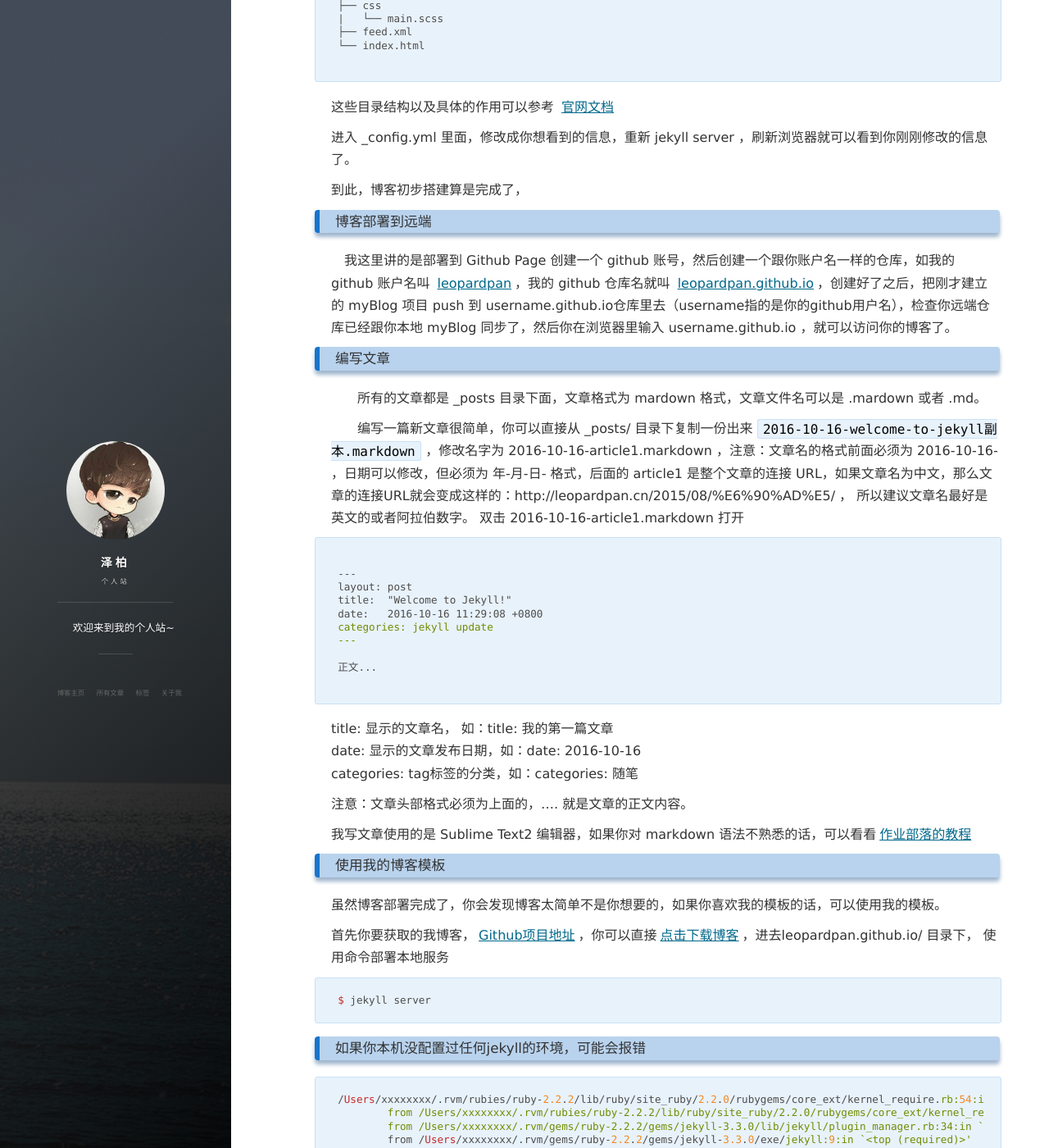
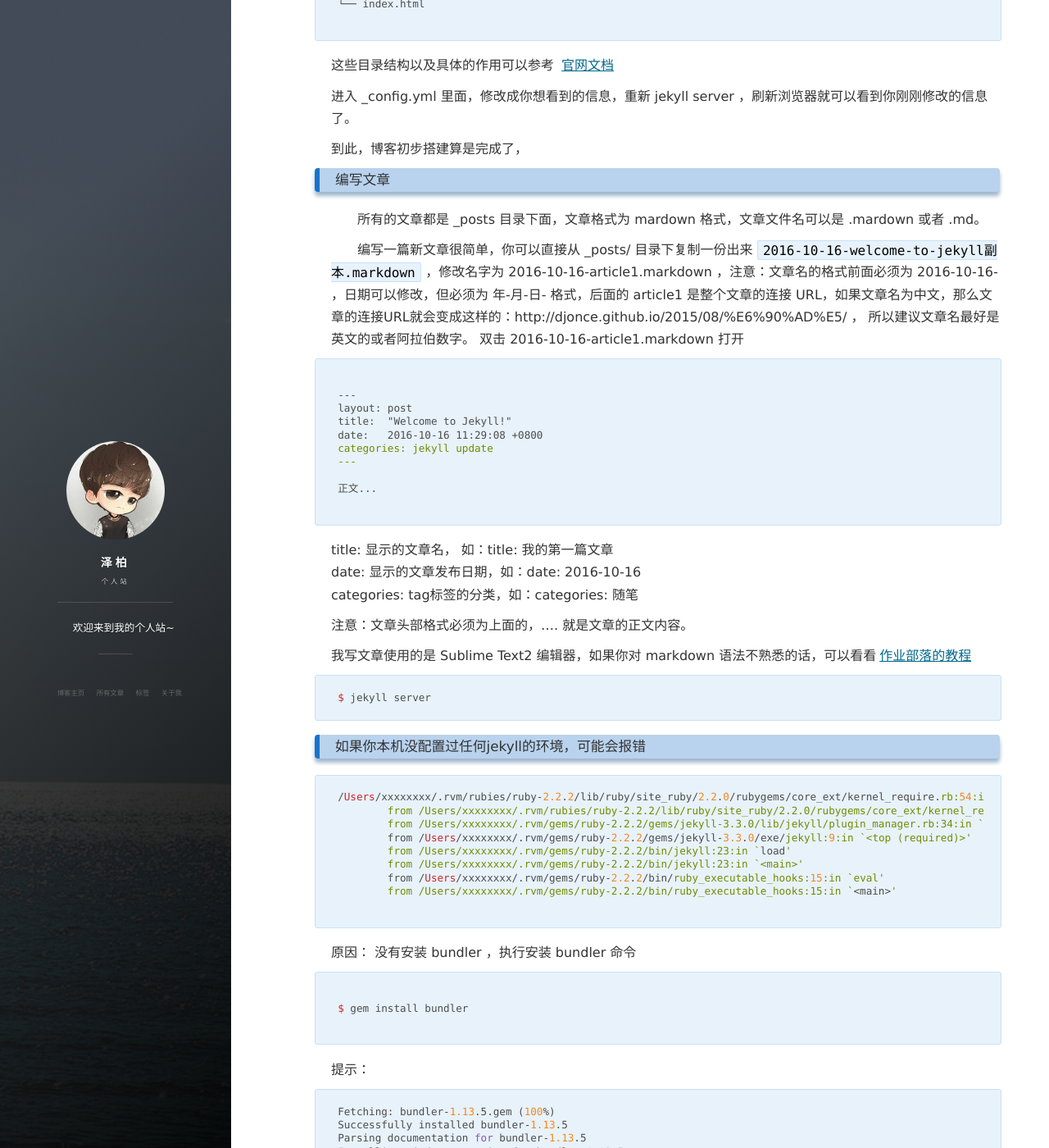
Before and after one commit to djonce/djonce.github.io, a Jekyll site: the page built from _posts/2016-10-14-jekyll_tutorials1.md, in a window 1280 px wide and 1400 px high, scrolled down 2310 px. Shown: the whole window at 82% size. Built offline with Jekyll 4.4.1, drawn with Linux system fonts in a browser that asks for light colours; nearby versions of some CDN libraries; comment, search, counter and statistics services are not loaded.

Commit message:
Update 2016-10-14-jekyll_tutorials1.md

````diff
--- a/_posts/2016-10-14-jekyll_tutorials1.md
+++ b/_posts/2016-10-14-jekyll_tutorials1.md
@@ -84,16 +84,11 @@ so easy !
 
 到此，博客初步搭建算是完成了，
 
-### 博客部署到远端
-
-　我这里讲的是部署到 Github Page 创建一个 github 账号，然后创建一个跟你账户名一样的仓库，如我的 github 账户名叫 [leopardpan](https://github.com/leopardpan)，我的 github 仓库名就叫 [leopardpan.github.io](https://github.com/leopardpan/leopardpan.github.io)，创建好了之后，把刚才建立的 myBlog 项目 push 到 username.github.io仓库里去（username指的是你的github用户名），检查你远端仓库已经跟你本地 myBlog 同步了，然后你在浏览器里输入 username.github.io ，就可以访问你的博客了。
-
-
 ### 编写文章
 
 　　所有的文章都是 _posts 目录下面，文章格式为 mardown 格式，文章文件名可以是 .mardown 或者 .md。
 
-　　编写一篇新文章很简单，你可以直接从 _posts/ 目录下复制一份出来 `2016-10-16-welcome-to-jekyll副本.markdown` ，修改名字为 2016-10-16-article1.markdown ，注意：文章名的格式前面必须为 2016-10-16- ，日期可以修改，但必须为 年-月-日- 格式，后面的 article1 是整个文章的连接 URL，如果文章名为中文，那么文章的连接URL就会变成这样的：http://leopardpan.cn/2015/08/%E6%90%AD%E5/ ， 所以建议文章名最好是英文的或者阿拉伯数字。 双击 2016-10-16-article1.markdown 打开
+　　编写一篇新文章很简单，你可以直接从 _posts/ 目录下复制一份出来 `2016-10-16-welcome-to-jekyll副本.markdown` ，修改名字为 2016-10-16-article1.markdown ，注意：文章名的格式前面必须为 2016-10-16- ，日期可以修改，但必须为 年-月-日- 格式，后面的 article1 是整个文章的连接 URL，如果文章名为中文，那么文章的连接URL就会变成这样的：http://djonce.github.io/2015/08/%E6%90%AD%E5/ ， 所以建议文章名最好是英文的或者阿拉伯数字。 双击 2016-10-16-article1.markdown 打开
 
 ```
 
@@ -117,12 +112,6 @@ categories: tag标签的分类，如：categories: 随笔
 
 我写文章使用的是 Sublime Text2 编辑器，如果你对 markdown 语法不熟悉的话，可以看看[作业部落的教程](https://www.zybuluo.com/)
 
-
-### 使用我的博客模板
-
-虽然博客部署完成了，你会发现博客太简单不是你想要的，如果你喜欢我的模板的话，可以使用我的模板。
-
-首先你要获取的我博客，[Github项目地址](https://github.com/leopardpan/leopardpan.github.io.git)，你可以直接[点击下载博客](https://github.com/leopardpan/leopardpan.github.io/archive/master.zip)，进去leopardpan.github.io/ 目录下， 使用命令部署本地服务
 
 ```
 $ jekyll server
````
